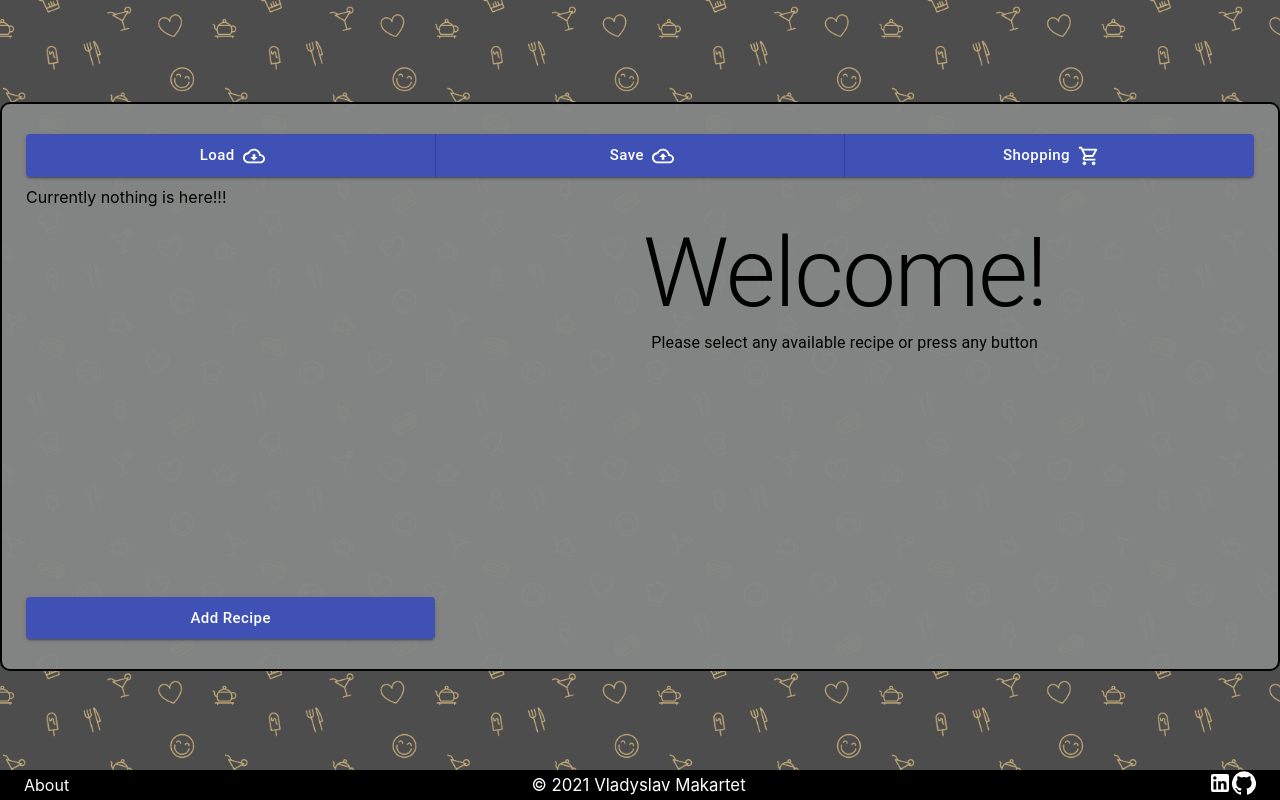
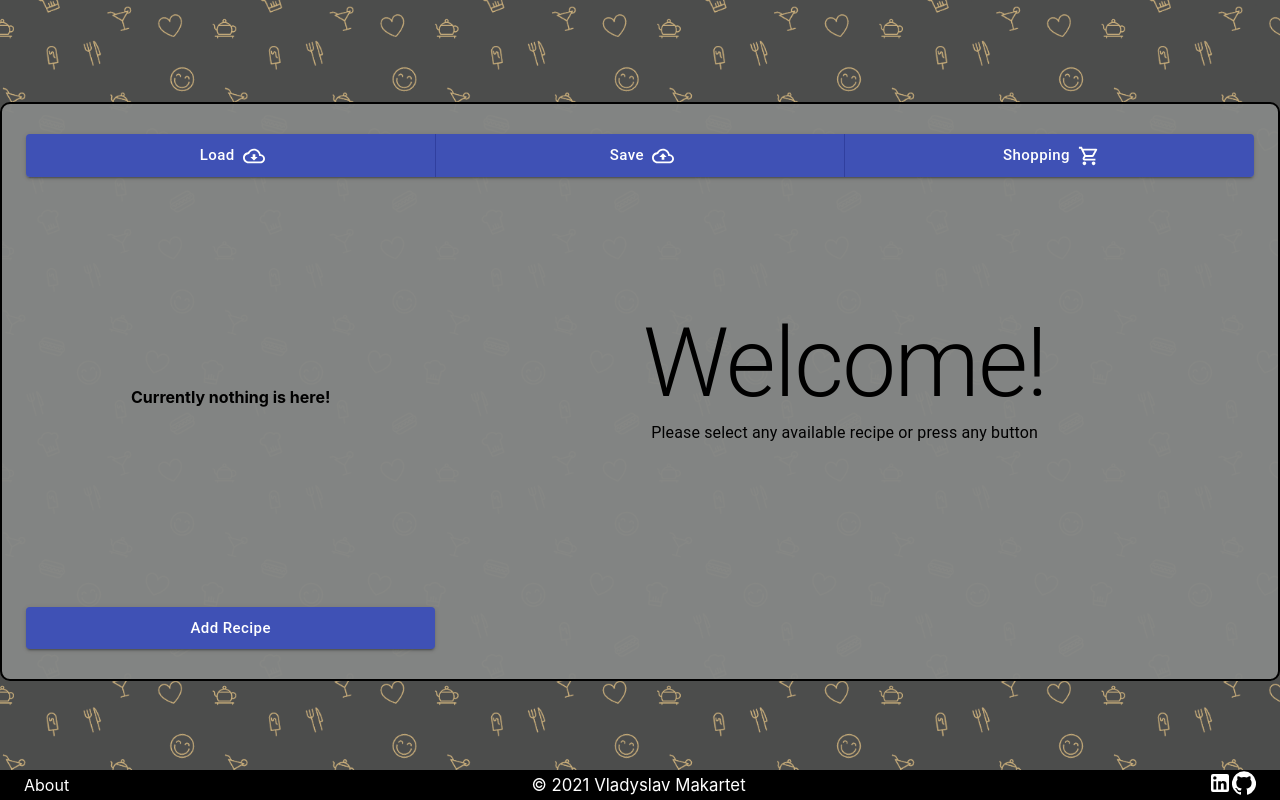
Before and after one commit to vladyslavmakartet/recipe_planner_react, a React (Create React App) app: page / in a window 1280 px wide. Both pictures are taken after a click on the button "Creat". Built offline with nearby package versions, Linux system fonts and the light colour scheme; the HTML template or start-up script is replaced by a standard one.

Commit message:
Added possibility to remove recipes, left panel.

```diff
--- a/src/Components/Structure/MenuWindow/InputForms.jsx
+++ b/src/Components/Structure/MenuWindow/InputForms.jsx
@@ -107,8 +107,8 @@ const InputForms = ({ onAdd, myClick }) => {
 
     return (
         <>
-            <form onSubmit={onSubmit} id="Recipe">
-                <Grid container className="scrollbar" id="style-4">
+            <form onSubmit={onSubmit} id="Recipe" className="WordWrap">
+                <Grid container className="scrollbar" id="style-4" >
                     <TextField
                         id="outlined-full-width"
                         label="Name"
@@ -148,7 +148,7 @@ const InputForms = ({ onAdd, myClick }) => {
 
 
                                 </Grid>
-                                <Grid item xs={3} >
+                                <Grid item xs>
                                     <TextField
                                         required
                                         label="Name"
@@ -164,7 +164,7 @@ const InputForms = ({ onAdd, myClick }) => {
                                         }}
                                     />
                                 </Grid>
-                                <Grid item xs={3} >
+                                <Grid item xs >
                                     <TextField
                                         label="Quantity"
                                         type="number"
@@ -186,7 +186,7 @@ const InputForms = ({ onAdd, myClick }) => {
 
                                     />
                                 </Grid>
-                                <Grid item xs={3} >
+                                <Grid item xs >
                                     <TextField
                                         required
                                         label="Unit"
@@ -217,11 +217,12 @@ const InputForms = ({ onAdd, myClick }) => {
 
                 </div>
 
-
                 <ButtonGroup color="primary" aria-label="outlined primary button group" fullWidth={true} style={{ marginTop: "10px" }}>
                     <Button onClick={handleAddIngredient} type="submit" form="Ingredient" size="large" variant="contained" color="primary" fullWidth={true} style={{ textTransform: "none" }}>Add ingredient</Button>
                     <Button type="submit" form="Recipe" size="large" variant="contained" color="primary" fullWidth={true} style={{ textTransform: "none" }}>Save recipe</Button>
                 </ButtonGroup>
+
+
             </form >
 
         </>
--- a/src/Components/Structure/MenuWindow/Menu.jsx
+++ b/src/Components/Structure/MenuWindow/Menu.jsx
@@ -2,7 +2,8 @@ import React from 'react'
 import MenuHeaderButtons from './MenuHeaderButtons'
 import Grid from '@material-ui/core/Grid'
 import Button from '@material-ui/core/Button'
-import ButtonGroup from '@material-ui/core/ButtonGroup'
+import EditOutlinedIcon from '@material-ui/icons/EditOutlined';
+import DeleteForeverOutlinedIcon from '@material-ui/icons/DeleteForeverOutlined';
 import { useState } from 'react'
 import InputForms from './InputForms'
 import WelcomeMessage from './WelcomeMessage'
@@ -12,10 +13,11 @@ const Menu = () => {
 
     const addRecipe = (Recipe) => {
         setRecipeList([...RecipeList, Recipe])
-        // console.log(Recipe)
-        // console.log(RecipeList)
     }
-    //  console.log(RecipeList)
+    const handleRemoveRecipe = (e, index) => {
+        e.preventDefault();
+        setRecipeList((prev) => prev.filter((item) => item !== prev[index]));
+    }
     const setFalse = (choice) => {
         !choice && setShowAddRecipeForm(!showAddRecipeForm)
     }
@@ -24,19 +26,41 @@ const Menu = () => {
             <MenuHeaderButtons />
             <Grid container >
                 <Grid item xs={4} >
-                    <Grid item className="left scrollbar containerMenu" style={{ marginBottom: "10px" }} id="style-4" >
+                    <Grid item className="left scrollbar containerMenu" style={{ marginTop: "10px", marginBottom: "10px" }} id="style-4" >
                         {(RecipeList.length === 0) ?
-                            <p>Currently nothing is here!!!</p>
+                            <Grid container spacing={0}
+                            direction="column"
+                            alignItems="center"
+                            justify="center"
+                            style={{ minHeight: '50vh' }}>
+                                <Grid item xs={12} className="WordWrap">
+                                    <h4>Currently nothing is here!</h4>
+                                </Grid>
+                            </Grid>
                             : RecipeList.map((item, index) => (
-                                <Grid key={`item-${index}`} container style={{ marginTop: "10px" }}>
-                                    <Grid item className="RecipeName">
-                                        <div>
-                                            <div>{item.recipeName}</div>
-                                            {/* <ButtonGroup color="primary" aria-label="outlined primary button group" >
-                                                <Button size="small" variant="contained" color="primary" style={{ textTransform: "none" }}>Add</Button>
-                                                <Button size="small" variant="contained" color="primary" style={{ textTransform: "none" }}>Save</Button>
-                                            </ButtonGroup> */}
-                                        </div>
+                                <Grid key={`item-${index}`} container>
+                                    <Grid container className="RecipeName" alignItems="center">
+                                        <Grid item xs={10} className="WordWrap">
+                                            <h3>{item.recipeName}</h3>
+                                        </Grid>
+                                        <Grid item xs={1}>
+                                            <EditOutlinedIcon
+                                                className="ActionButton"
+                                                style={{ cursor: 'pointer' }}
+                                                onClick={() => { }}
+                                            />
+                                        </Grid>
+                                        <Grid item xs={1}>
+                                            <DeleteForeverOutlinedIcon
+                                                className="ActionButton"
+                                                color="secondary"
+                                                style={{ cursor: 'pointer' }}
+                                                onClick={(e) => handleRemoveRecipe(e, index)}
+
+                                            />
+
+                                        </Grid>
+
                                     </Grid>
                                 </Grid>
 
@@ -49,7 +73,7 @@ const Menu = () => {
                         <Button onClick={() => setShowAddRecipeForm(!showAddRecipeForm)} size="large" variant="contained" color="primary" fullWidth={true} style={{ textTransform: "none" }}>Cancel</Button> :
                         <Button onClick={() => setShowAddRecipeForm(!showAddRecipeForm)} size="large" variant="contained" color="primary" fullWidth={true} style={{ textTransform: "none" }}>Add Recipe</Button>}
                 </Grid>
-                <Grid item xs={8} className="right scrollbar containerMenu" id="style-4">
+                <Grid item xs={8} className="right scrollbar containerMenu WordWrap" id="style-4">
                     {!showAddRecipeForm && <WelcomeMessage />}
                     {showAddRecipeForm && <InputForms onAdd={addRecipe} myClick={setFalse} />}
 
--- a/src/Components/Structure/MenuWindow/WelcomeMessage.jsx
+++ b/src/Components/Structure/MenuWindow/WelcomeMessage.jsx
@@ -3,18 +3,20 @@ import Grid from '@material-ui/core/Grid'
 import Typography from '@material-ui/core/Typography'
 const WelcomeMessage = () => {
     return (
-        <Grid container justify="center" direction="column">
-
-            {/* There is already an h1 in the page, let's not duplicate it. */}
-            <Grid item>
+        <Grid container spacing={0}
+            direction="column"
+            alignItems="center"
+            justify="center"
+            style={{ minHeight: '40vh' }}>
+            <Grid item xs={12} className="WordWrap">
                 <Typography variant="h1" component="h2" align="center">
                     Welcome!
-                </Typography>
+            </Typography>
             </Grid>
-            <Grid item>
+            <Grid item xs={12} className="WordWrap">
                 <Typography variant="subtitle1" component="h2" align="center">
                     Please select any available recipe or press any button
-                </Typography>
+            </Typography>
             </Grid>
         </Grid>
     )
--- a/src/index.css
+++ b/src/index.css
@@ -218,6 +218,28 @@ margin-bottom: 10px;
     bottom: -75%;
   }
   .RecipeName{
+    background: #f4f4f4;
+    padding: 10px 20px;
     cursor: pointer;
-    background-color: brown;
   }
+
+  .RecipeName{
+    opacity:0.5;
+  }
+  .RecipeName:hover{
+    opacity:1;
+  }
+  .ActionButton:hover{
+    -webkit-transform: scale(1.2);
+    -ms-transform: scale(1.2);
+    transform: scale(1.2);
+  }
+  .RecipeName .ActionButton{
+    display: none;
+  }
+  .RecipeName:hover .ActionButton{
+    display: inline-block;
+  }
+  .WordWrap {
+    word-wrap: break-word;
+  }
```
